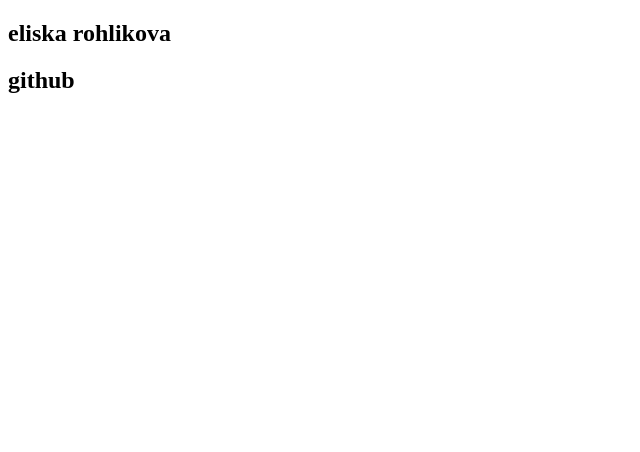
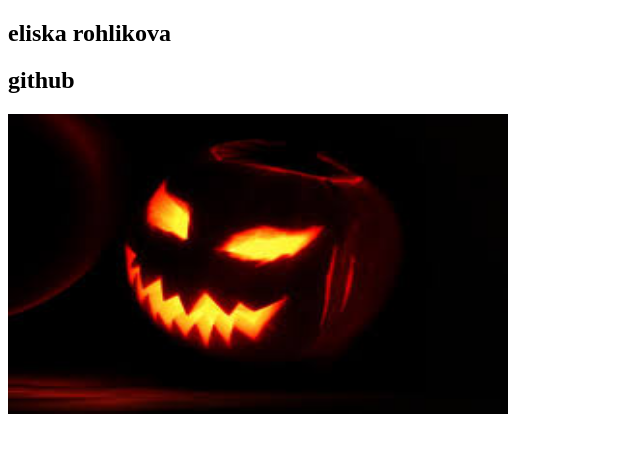
Before and after one commit to WilliamA1993/have-no-idea-what-i-am-doing, a plain HTML site: page index.html in a window 1280 px wide. Shown: the whole page, without its empty margins (0-640 px from the left). Drawn offline with Linux system fonts and the light colour scheme.

Commit message:
Update index.html

```diff
--- a/index.html
+++ b/index.html
@@ -6,5 +6,6 @@
 <body>
 <h2> eliska rohlikova</h2>
 <h2> github</h2>
+<img src="images.jpeg" src="" width="500" height="300">
 </body>
 </html>
```
